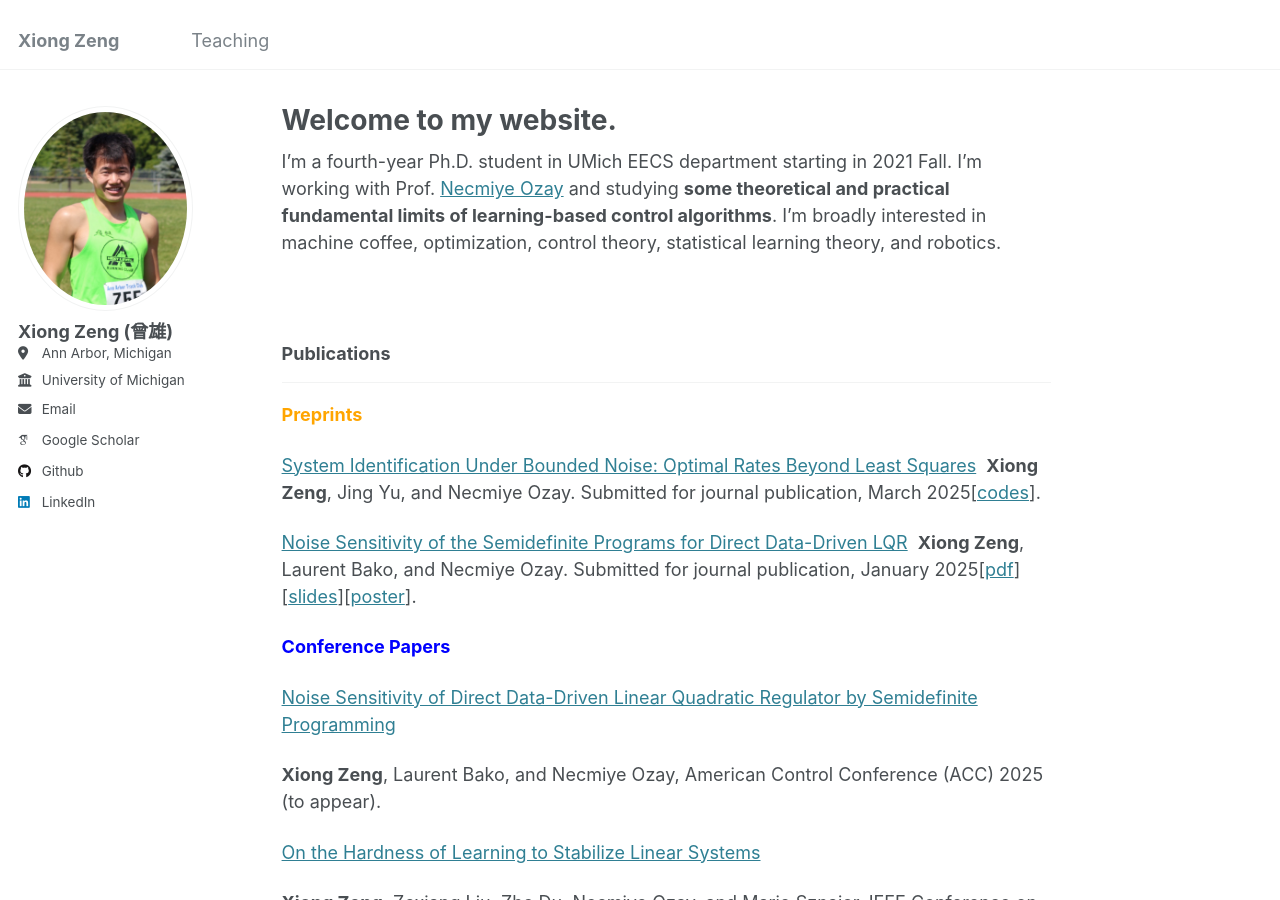
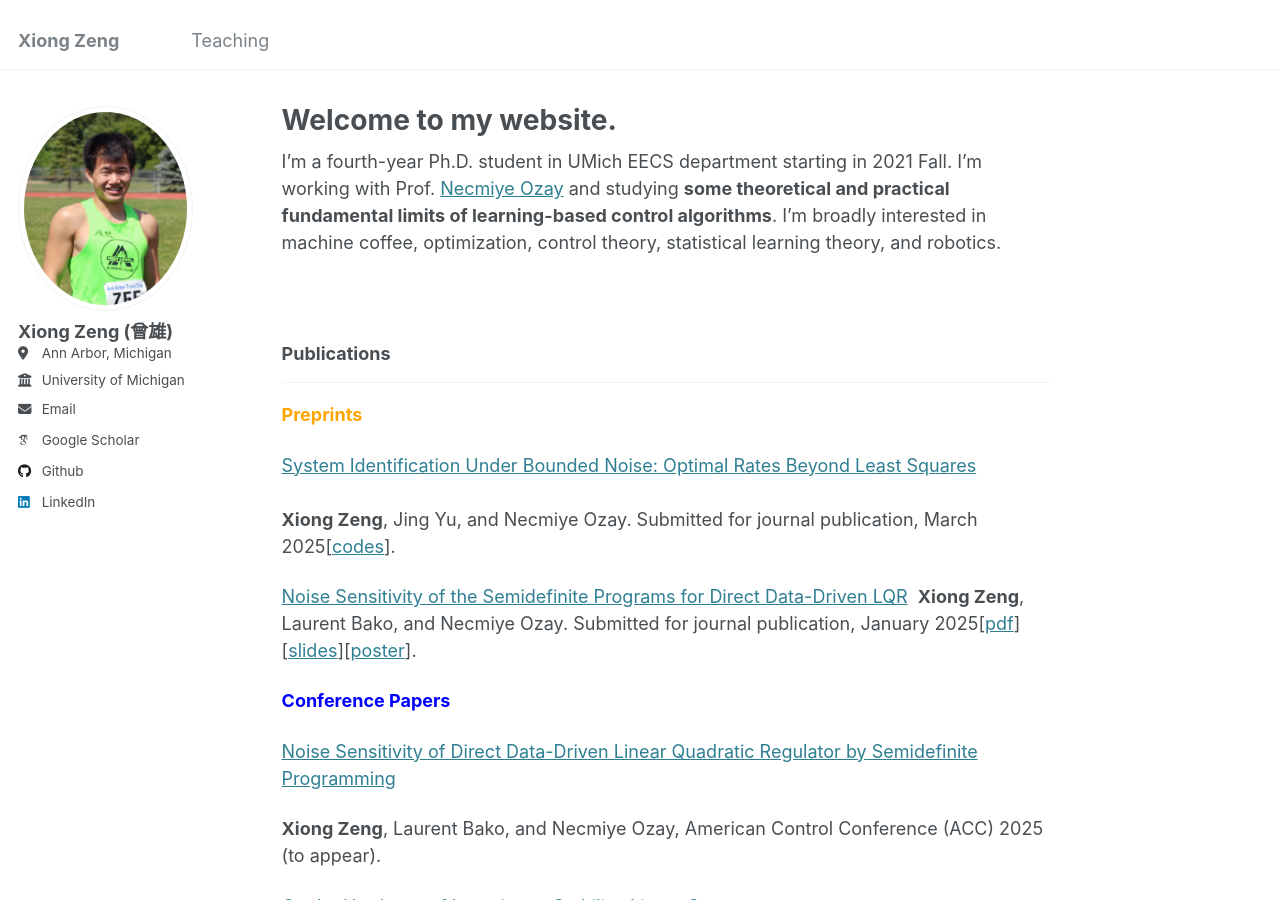
Before and after one commit to zengxiong111/zengxiong.github.io, a Jekyll site: the page built from _pages/about.md, in a window 1280 px wide and 900 px high. Built offline with Jekyll 4.4.1, drawn with Linux system fonts in a browser that asks for light colours; some web fonts are replaced.

```diff
--- a/_pages/about.md
+++ b/_pages/about.md
@@ -17,8 +17,8 @@ I'm a fourth-year Ph.D. student in UMich EECS department starting in 2021 Fall.
 
 <span style="color:orange">**Preprints**</span>
 
-[System Identification Under Bounded Noise: Optimal Rates Beyond Least Squares](https://github.com/zengxiong111/zengxiong.github.io/blob/master/files/System_Identification_Under_Bounded_Noise__Optimal_Rates_Beyond_Least_Squares-27.pdf)
- &nbsp;**Xiong Zeng**, Jing Yu, and Necmiye Ozay. Submitted for journal publication, March 2025[<a href="https://github.com/jy-cds/Bounded-Noise-SysID-Minimax-Lowerbound" target="_blank">codes</a>].
+[System Identification Under Bounded Noise: Optimal Rates Beyond Least Squares](https://github.com/zengxiong111/zengxiong.github.io/blob/master/files/System_Identification_Under_Bounded_Noise__Optimal_Rates_Beyond_Least_Squares-27.pdf)<br><br>
+**Xiong Zeng**, Jing Yu, and Necmiye Ozay. Submitted for journal publication, March 2025[<a href="https://github.com/jy-cds/Bounded-Noise-SysID-Minimax-Lowerbound" target="_blank">codes</a>].
 
  [Noise Sensitivity of the Semidefinite Programs for Direct Data-Driven LQR](https://arxiv.org/abs/2412.19705)
 &nbsp;**Xiong Zeng**, Laurent Bako, and Necmiye Ozay. Submitted for journal publication, January 2025[<a href="https://github.com/zengxiong111/zengxiong.github.io/blob/master/files/Noise%20Sensitivity%20of%20the%20Semidefinite%20Programs%20for%20Direct%20Data-Driven%20LQR.pdf" target="_blank">pdf</a>][<a href="https://github.com/zengxiong111/zengxiong.github.io/blob/master/files/slides_Noise%20Sensitivity%20of%20DDD%20LQR%20by%20Semidefinite%20Programming.pdf" target="_blank">slides</a>][<a href="https://github.com/zengxiong111/zengxiong.github.io/blob/master/files/Poster_Noise%20Sensitivity%20of%20DDD%20LQR%20by%20Semidefinite%20Programming.pdf" target="_blank">poster</a>].
```
